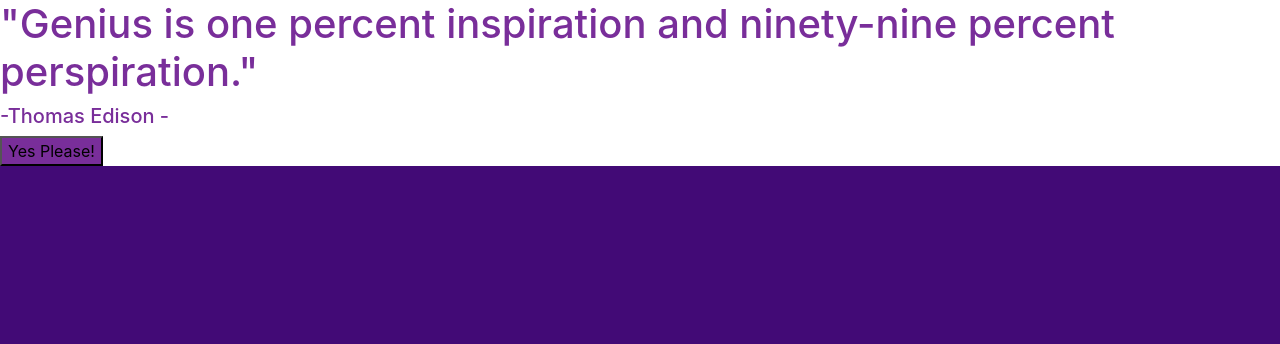
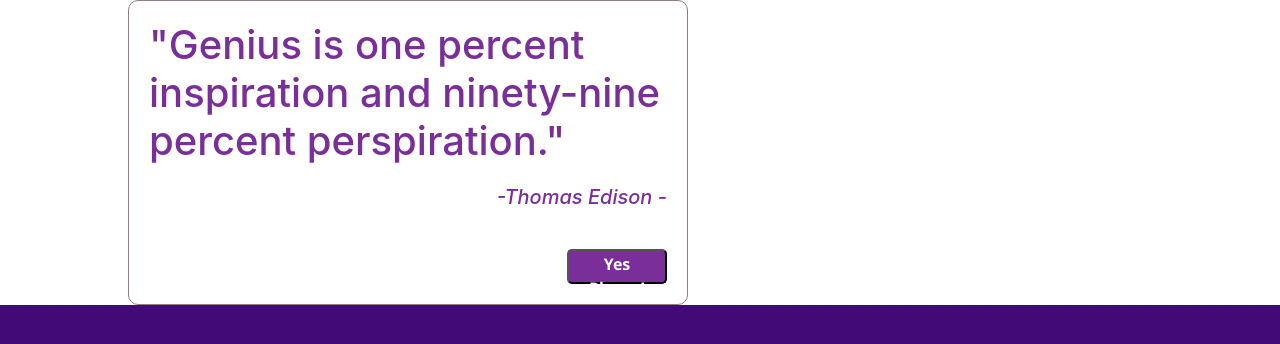
Before and after one commit to thomps9012/PositiveQuotes, a React (Create React App) app: page / in a window 1280 px wide. Shown: the top 344 px of the page. Built offline with nearby package versions, Linux system fonts and the light colour scheme.

Commit message:
added in some basic css styling

```diff
--- a/src/App.css
+++ b/src/App.css
@@ -1,40 +1,59 @@
-.App {
-  text-align: center;
+body {
+  margin: 0;
 }
 
-.App-logo {
-  height: 40vmin;
-  pointer-events: none;
+html {
+  transition: background-color 1s;
+}
+#root{
+  width:80%;
+  margin: 0 10%;
 }
 
-@media (prefers-reduced-motion: no-preference) {
-  .App-logo {
-    animation: App-logo-spin infinite 20s linear;
-    height: 100vh;
+.quotebox {
+  height: auto;
+  width: 100%;
+  border: 1px rgb(145, 126, 126) solid;
+  border-radius: 10px;
+  text-align: right;
+  max-width: 35rem
 
+}
+
+#quote {
+  margin: 20px;
+  text-align: left;
+}
+
+.fadeIn {
+  opacity: 0;
+  display: block;
+  animation: slidein 1s ease-out forwards;
+}
+
+@keyframes slidein {
+  0% {
+    opacity: 0;
+    transform: translateY(-25px);
+  }
+  100% {
+    opacity: 1;
+    transform: translateY(0px);
   }
 }
 
-.App-header {
-  background-color: #282c34;
-  min-height: 75vh;
-  display: flex;
-  flex-direction: column;
-  align-items: center;
-  justify-content: center;
-  font-size: calc(10px + 2vmin);
+#author {
+  margin: 20px;
+  font-style: italic;
+}
+
+#newquote {
+  margin: 20px;
+  position: relative;
+  border-radius: 5px;
+  height: 35px;
+  width: 100px;
+  font-weight: 700;
+  font-family: "Segoe UI", "Tahoma", "Geneva", "Verdana", sans-serif;
   color: white;
 }
-
-.App-link {
-  color: #61dafb;
-}
-
-@keyframes App-logo-spin {
-  from {
-    transform: rotate(0deg);
-  }
-  to {
-    transform: rotate(360deg);
-  }
-}
```
